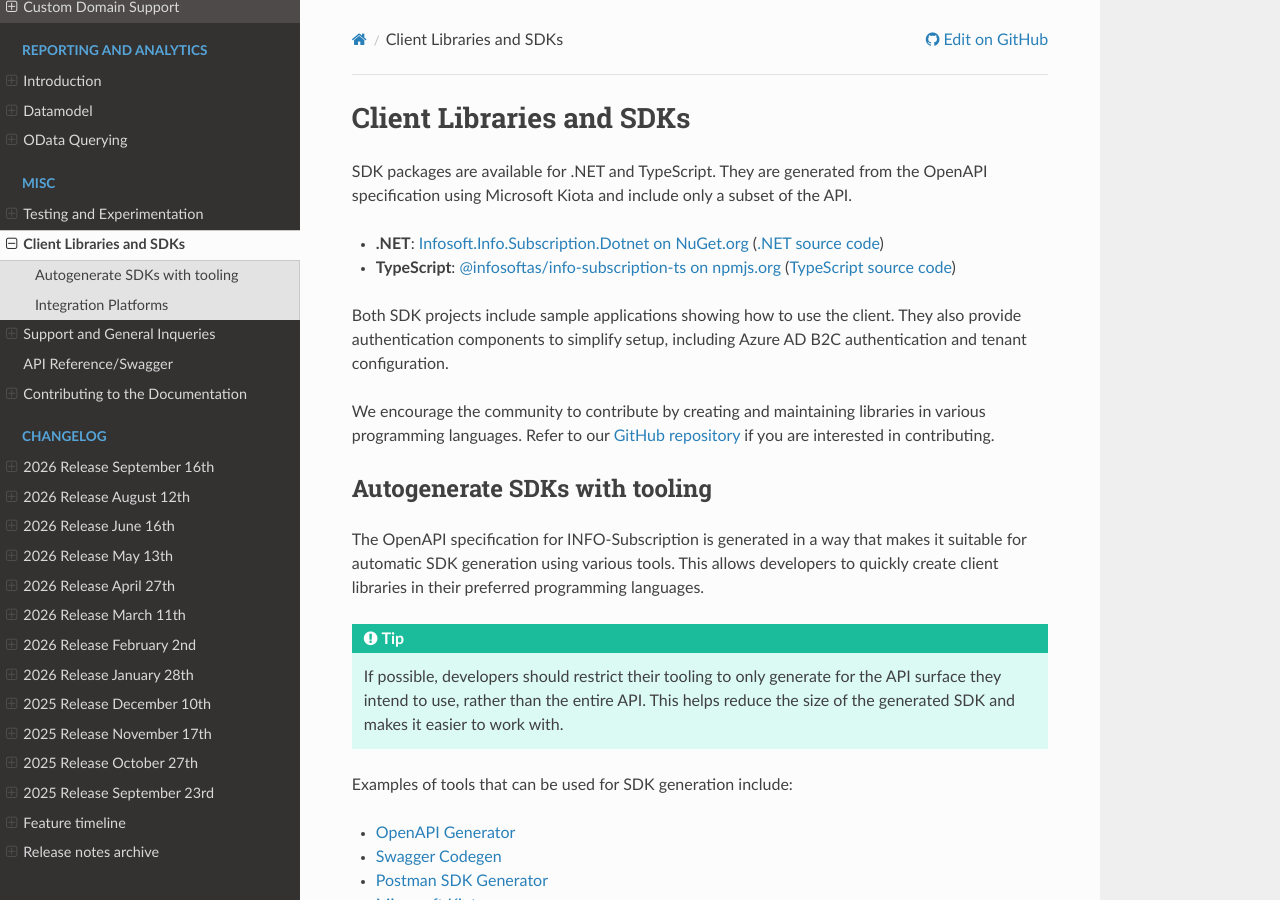
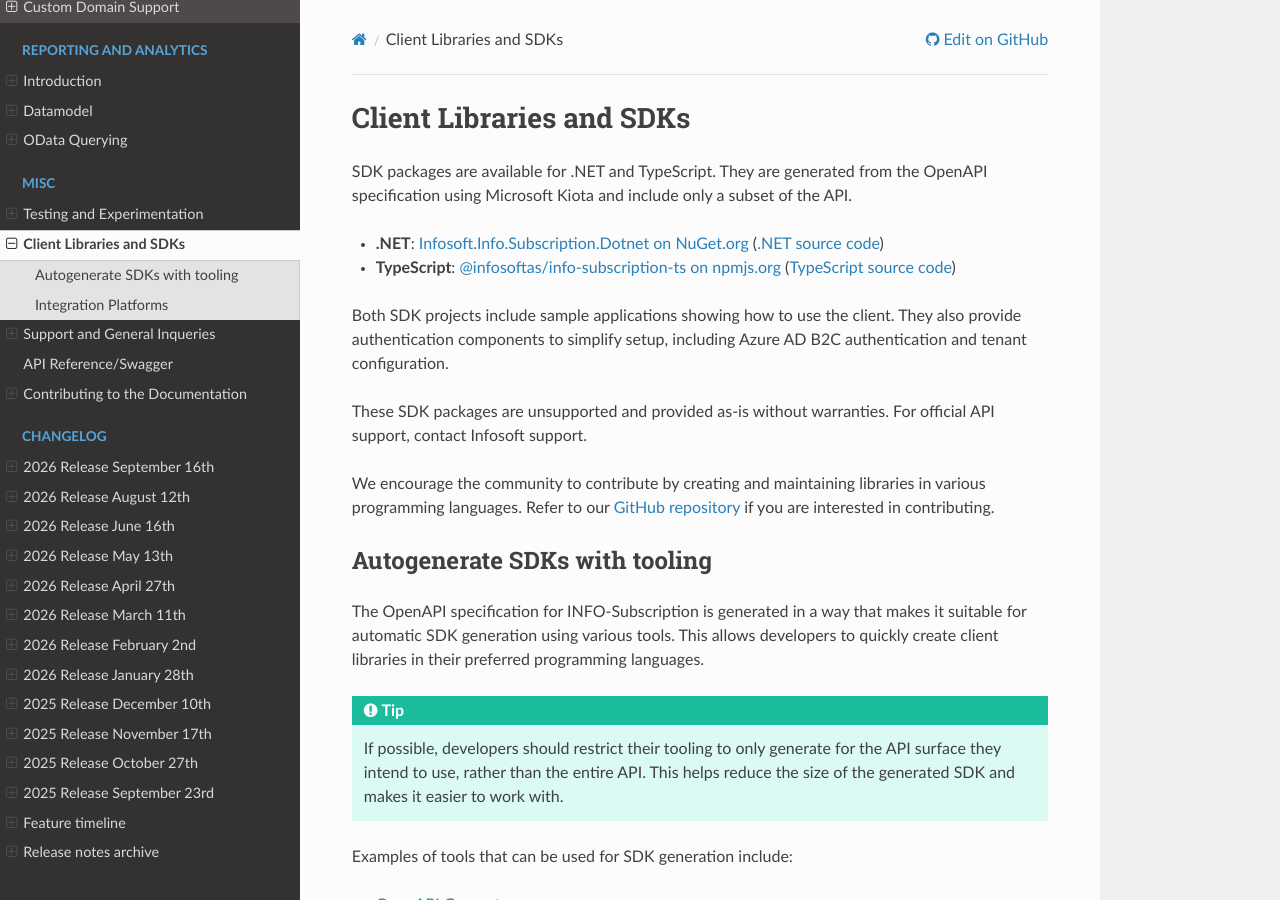
Before and after one commit to infosoftas/info-subscription-doc, a Sphinx documentation site: the page built from source/libraries-sdk.rst, in a window 1280 px wide and 900 px high. Built offline with Sphinx 7.4.7 and the Read the Docs theme 3.1.0, drawn with Linux system fonts in a browser that asks for light colours; formulas are drawn with MathJax 3.

Commit message:
Update SDK documentation with support disclaimer
Added disclaimer about SDK packages being unsupported and encouraged community contributions.

Co-authored-by: Copilot Autofix powered by AI <175728472+Copilot@users.noreply.github.com>

```diff
--- a/source/libraries-sdk.rst
+++ b/source/libraries-sdk.rst
@@ -10,6 +10,8 @@ SDK packages are available for .NET and TypeScript. They are generated from the
 * **TypeScript**: `@infosoftas/info-subscription-ts on npmjs.org <https://www.npmjs.com/package/@infosoftas/info-subscription-ts>`_ (`TypeScript source code <https://github.com/infosoftas/info-subscription-sdk/tree/main/typescript-sdk>`_)
 
 Both SDK projects include sample applications showing how to use the client. They also provide authentication components to simplify setup, including Azure AD B2C authentication and tenant configuration.
+
+These SDK packages are unsupported and provided as-is without warranties. For official API support, contact Infosoft support.
 
 We encourage the community to contribute by creating and maintaining libraries in various programming languages.
 Refer to our `GitHub repository <https://www.github.com/infosoftas/info-subscription/>`_  if you are interested in contributing.
```
